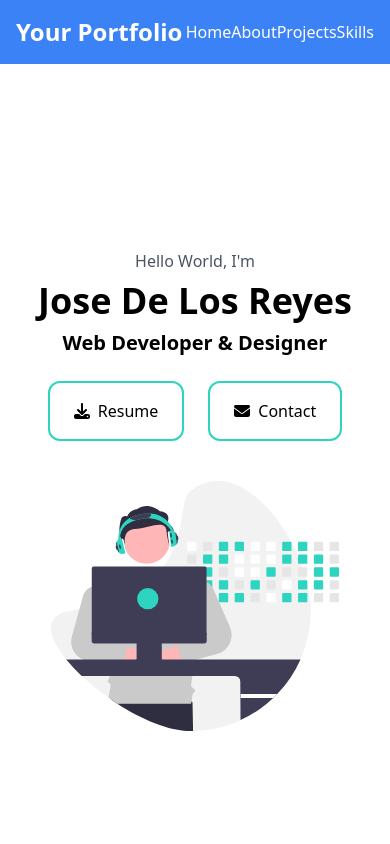
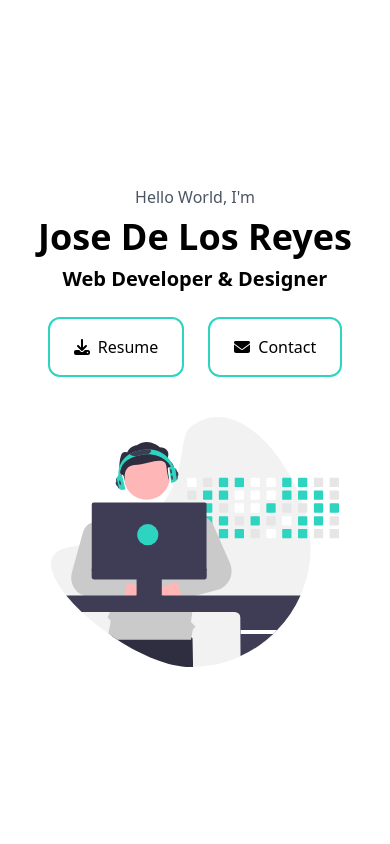
Before and after one commit to JoseDLR24/portfolio-react, a React (Vite) app: page / in a window 390 px wide. Shown: the top 844 px of the page. Built offline with nearby package versions, Linux system fonts and the light colour scheme.

Commit message:
header animation done

```diff
--- a/src/components/ui/header/header.jsx
+++ b/src/components/ui/header/header.jsx
@@ -1,19 +1,34 @@
-import React from 'react';
+import React, { useState, useEffect } from 'react';
 
-const Header = () => {
+export default function Header() {
+    const [isScrollingUp, setIsScrollingUp] = useState(true);
+    const [prevScrollPos, setPrevScrollPos] = useState(0);
+
+    useEffect(() => {
+        const handleScroll = () => {
+            const currentScrollPos = window.scrollY;
+            setIsScrollingUp(prevScrollPos > currentScrollPos);
+            setPrevScrollPos(currentScrollPos);
+        };
+
+        window.addEventListener('scroll', handleScroll);
+
+        return () => {
+            window.removeEventListener('scroll', handleScroll);
+        };
+    }, [prevScrollPos]);
+
     return (
-        <header className="bg-blue-500 p-4">
-            <div className="container mx-auto flex justify-between items-center">
-                <h1 className="text-white text-2xl font-bold">Your Portfolio</h1>
-                <nav className="lg:flex lg:space-x-6">
-                    <a href="#home" className="text-white">Home</a>
-                    <a href="#about" className="text-white">About</a>
-                    <a href="#projects" className="text-white">Projects</a>
-                    <a href="#skills" className="text-white">Skills</a>
+        <header className={`comp-container min-h-fit fixed top-0 left-0 w-full transition-transform transform duration-300 ${isScrollingUp ? 'translate-y-0' : '-translate-y-full'} bg-white z-50`}>
+            <div className="content-container flex flex-col items-center space-y-1 py-5 border-b-2 border-teal-400 md:flex-row md:justify-between md:space-y-0">
+                <h1 className="text-2xl font-bold">JOSE.DEV</h1>
+                <nav className="flex flex-row space-x-5">
+                    <a href="#home">Home</a>
+                    <a href="#about">About</a>
+                    <a href="#projects">Projects</a>
+                    <a href="#skills">Skills</a>
                 </nav>
             </div>
         </header>
     );
 };
-
-export default Header;
```
